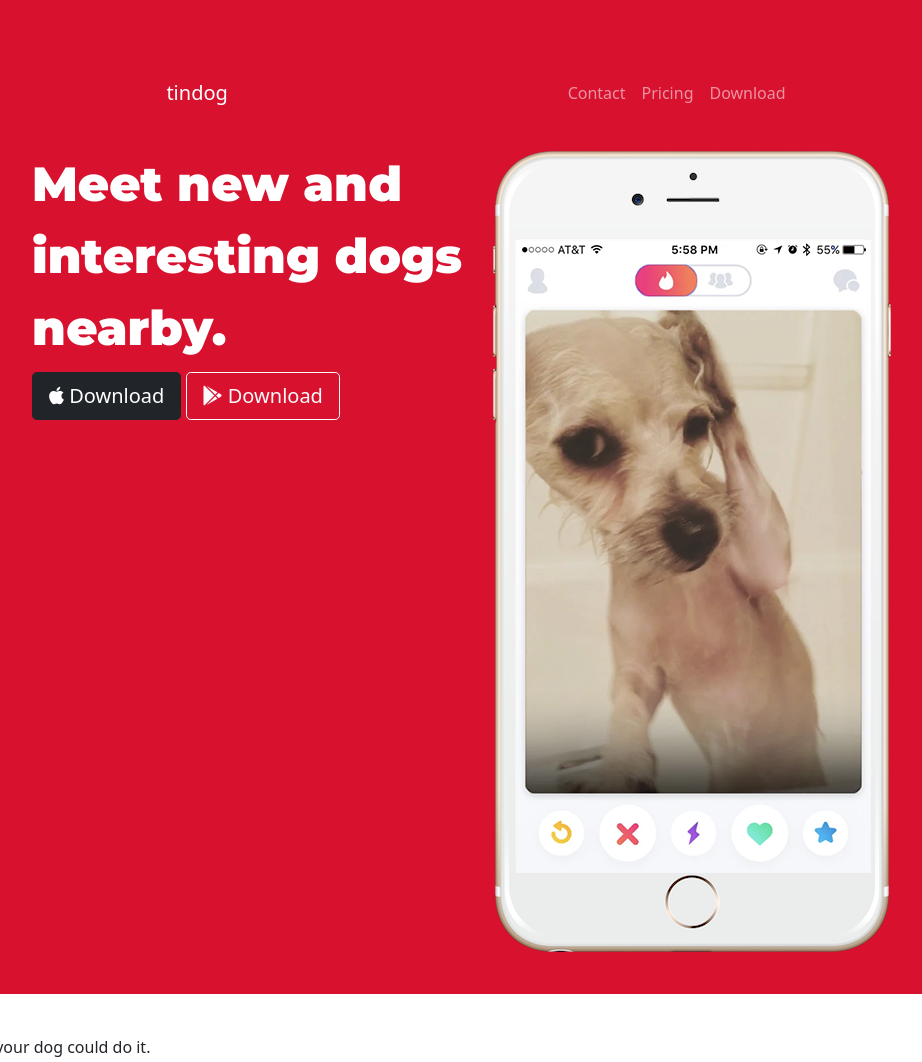
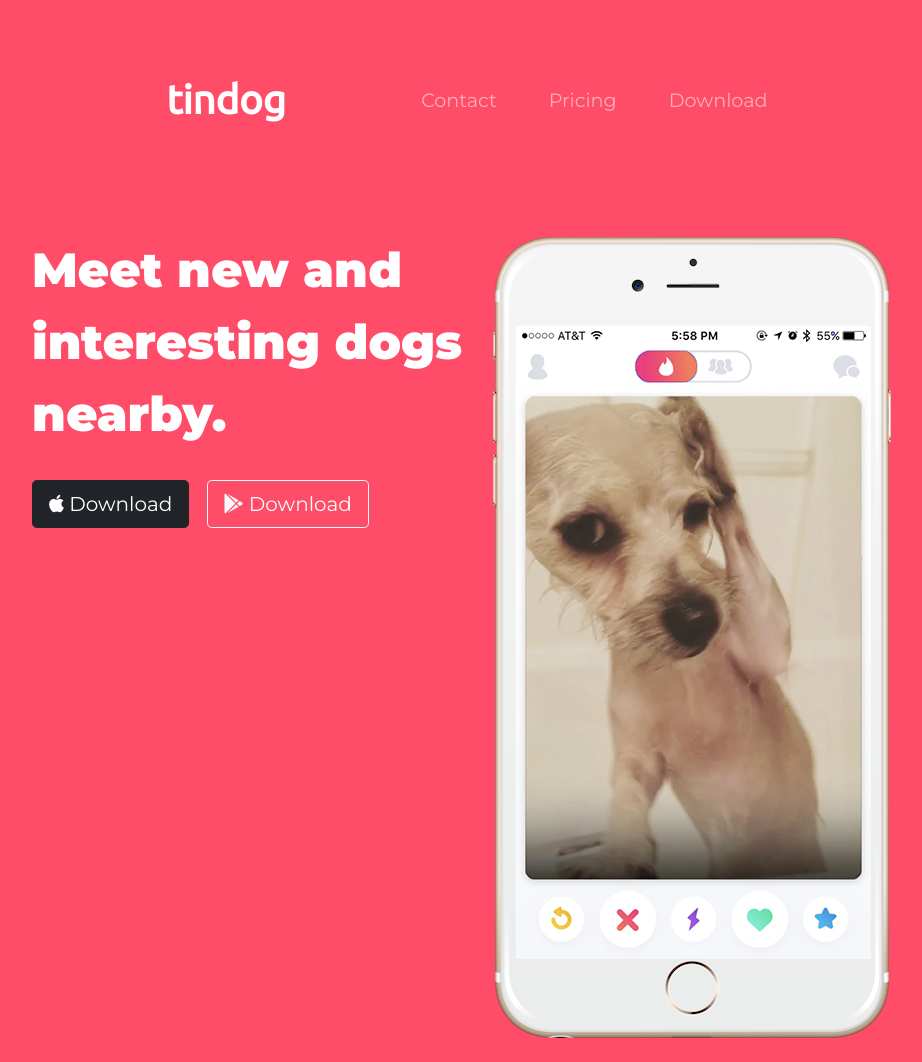
Before and after one commit to jubhavsar/Tindog, a plain HTML site: page index.html in a window 1280 px wide. Shown: the top 1062 px of the page, without its empty margins (160-1082 px from the left). Drawn offline with nearby package versions, Linux system fonts and the light colour scheme.

Commit message:
set navigation bar and styled it

```diff
--- a/css/styles.css
+++ b/css/styles.css
@@ -1,15 +1,43 @@
-#title {
-  background-color: #d8112f;
+body {
+  font-family: "Montserrat";
 }
 
-#heading {
-    font-family: 'Montserrat', sans-serif;
-    font-size: 3rem;
-    font-weight: 900;
-    line-height: 1.5;
-    color: white;
-
+#title {
+  background-color: #ff4c68;
+  color: white;
 }
 .container-fluid {
   padding: 3% 15%;
 }
+
+#heading {
+  font-family: 'Montserrat', sans-serif;
+  font-size: 3rem;
+  font-weight: 900;
+  line-height: 1.5;
+
+}
+
+/* Navigation-bar */
+.navbar {
+  padding: 0 0 4.5rem;
+}
+
+.navbar-brand {
+  font-size: 2.5rem;
+  font-weight: bold;
+  font-family: "Ubuntu";
+}
+
+.nav-item {
+  padding: 0 18px;
+}
+.nav-link {
+  font-size: 1.2rem;
+  font-family: "Montserrat";
+}
+
+/* Download buttons */
+.download-button {
+  margin: 5% 3% 5% 0;
+}
--- a/index.html
+++ b/index.html
@@ -7,13 +7,17 @@
   <!-- Font awesome -->
   <script src="https://kit.fontawesome.com/f39085bdbf.js" crossorigin="anonymous"></script>
   <!-- Bootstrap CSS -->
-  <link href="https://cdn.jsdelivr.net/npm/bootstrap@5.1.3/dist/css/bootstrap.min.css" rel="stylesheet" integrity="sha384-1BmE4kWBq78iYhFldvKuhfTAU6auU8tT94WrHftjDbrCEXSU1oBoqyl2QvZ6jIW3" crossorigin="anonymous">
+  <link href="https://cdn.jsdelivr.net/npm/bootstrap@5.1.3/dist/css/bootstrap.min.css" rel="stylesheet"
+    integrity="sha384-1BmE4kWBq78iYhFldvKuhfTAU6auU8tT94WrHftjDbrCEXSU1oBoqyl2QvZ6jIW3" crossorigin="anonymous">
   <!-- JavaScript -->
-  <script src="https://cdn.jsdelivr.net/npm/bootstrap@5.1.3/dist/js/bootstrap.bundle.min.js" integrity="sha384-ka7Sk0Gln4gmtz2MlQnikT1wXgYsOg+OMhuP+IlRH9sENBO0LRn5q+8nbTov4+1p" crossorigin="anonymous"></script>
+  <script src="https://cdn.jsdelivr.net/npm/bootstrap@5.1.3/dist/js/bootstrap.bundle.min.js"
+    integrity="sha384-ka7Sk0Gln4gmtz2MlQnikT1wXgYsOg+OMhuP+IlRH9sENBO0LRn5q+8nbTov4+1p"
+    crossorigin="anonymous"></script>
   <!-- Google font -->
   <link rel="preconnect" href="https://fonts.googleapis.com">
   <link rel="preconnect" href="https://fonts.gstatic.com" crossorigin>
-  <link href="https://fonts.googleapis.com/css2?family=Montserrat:wght@400;900&family=Ubuntu&display=swap" rel="stylesheet">
+  <link href="https://fonts.googleapis.com/css2?family=Montserrat:wght@400;900&family=Ubuntu&display=swap"
+    rel="stylesheet">
   <!-- CSS -->
   <link rel="stylesheet" href="css/styles.css">
 </head>
@@ -27,7 +31,9 @@
       <nav class="navbar navbar-expand-lg navbar-dark">
         <div class="container-fluid">
           <a class="navbar-brand" href="#">tindog</a>
-        <button class="navbar-toggler" type="button" data-bs-toggle="collapse" data-bs-target="#navbarSupportedContent" aria-controls="navbarSupportedContent" aria-expanded="false" aria-label="Toggle navigation">
+          <button class="navbar-toggler" type="button" data-bs-toggle="collapse"
+            data-bs-target="#navbarSupportedContent" aria-controls="navbarSupportedContent" aria-expanded="false"
+            aria-label="Toggle navigation">
             <span class="navbar-toggler-icon"></span>
           </button>
           <div class="collapse navbar-collapse" id="navbarSupportedContent">
@@ -47,11 +53,13 @@
       </nav>
 
       <!-- Title -->
+
       <div class="row">
         <div class="col-lg-6">
           <h1 id="heading">Meet new and interesting dogs nearby.</h1>
-      <button class="btn btn-dark btn-lg" type="button"><i class="fa-brands fa-apple"></i> Download</button>
-      <button class="btn btn-outline-light btn-lg" type="button"><i class="fa-brands fa-google-play"></i> Download</button>
+          <button class="btn btn-dark btn-lg download-button" type="button"><i class="fa-brands fa-apple"></i> Download</button>
+          <button class="btn btn-outline-light btn-lg" type="button"><i class="fa-brands fa-google-play"></i>
+            Download</button>
         </div>
         <div class="col-lg-6">
           <img src="images/iphone6.png" alt="iphone-mockup">
```
Lines whose indentation alone changed are shown as unchanged.
